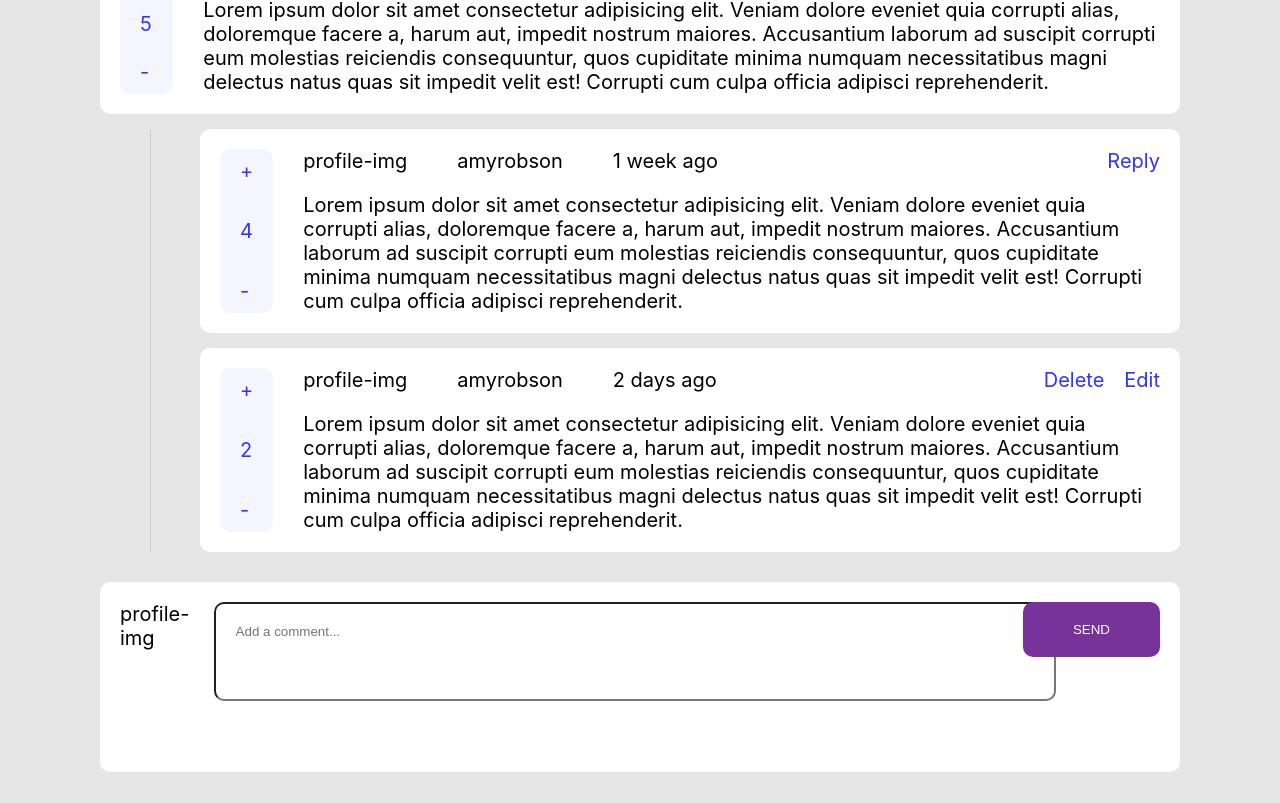
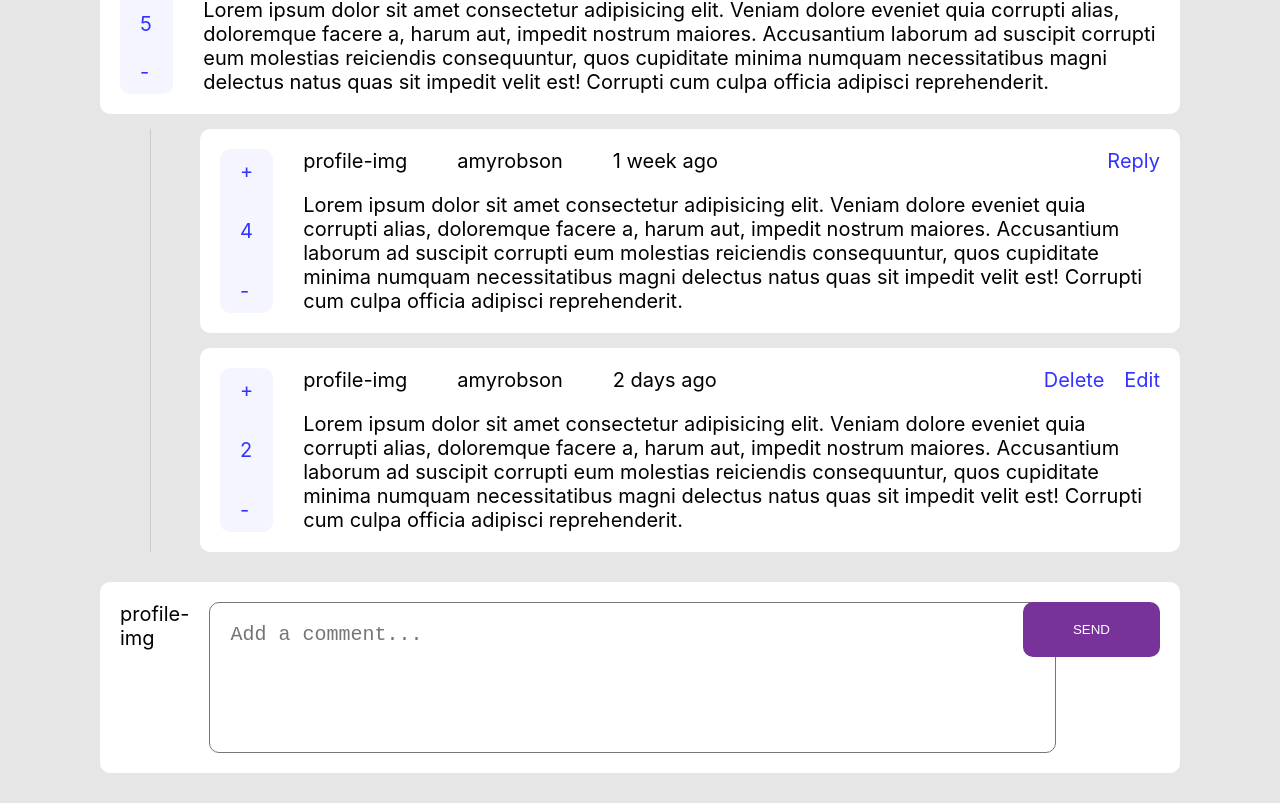
Before and after one commit to Ryan-D-P/interactive-comments-section, a React (Create React App) app: page / in a window 1280 px wide. Shown: the part 291-1094 px from the top of the page. Built offline with nearby package versions, Linux system fonts and the light colour scheme.

Commit message:
Changed Post.js comment input to use textarea tag.

```diff
--- a/src/Post.css
+++ b/src/Post.css
@@ -28,6 +28,7 @@
     .post-wrapper {
         flex-direction: row;
         justify-content: flex-start;
+        gap: 20px;
         width: 90%;
     }
 }
@@ -42,16 +43,19 @@
     width: 100%;
 }
 
-.post-body > input {
+.post-body > textarea {
+    resize: none;
     width: 100%;
+    max-height: 100px;
     padding: 2rem;
     padding-bottom: 5rem;
     border-radius: 10px;
 }
 
 @media screen and (min-width: 1000px) {
-    .post-body > input {
+    .post-body > textarea {
         padding-bottom: 6rem;
+        max-height: 100%;
     }
 }
 
--- a/src/Post.js
+++ b/src/Post.js
@@ -7,12 +7,14 @@ const Post = () => {
                 <div className="post-profileimg">
                     <p>profile-img</p>
                 </div>
-                <div className="post-body">
-                    <input type="text" placeholder="Add a comment..." />
-                </div>
-            </div>
-            <div className="post-submit">
-                    <button>SEND</button>
+                <form onSubmit={ (e) => e.preventDefault() }>
+                    <div className="post-body">
+                        <textarea name="user-comment" placeholder="Add a comment..." maxLength="800" rows="3" cols="150" required></textarea>
+                    </div>
+                    <div className="post-submit">
+                            <button type="button">SEND</button>
+                    </div>
+                </form>
             </div>
         </div>
     );
--- a/src/index.css
+++ b/src/index.css
@@ -43,7 +43,7 @@ h1 {
   font-size: clamp(4rem, 4vw, 7rem);
 }
 
-p, a, div {
+p, a, textarea, div {
   font-size: clamp(1.6rem, 2vw, 2rem);
 }
 
```
